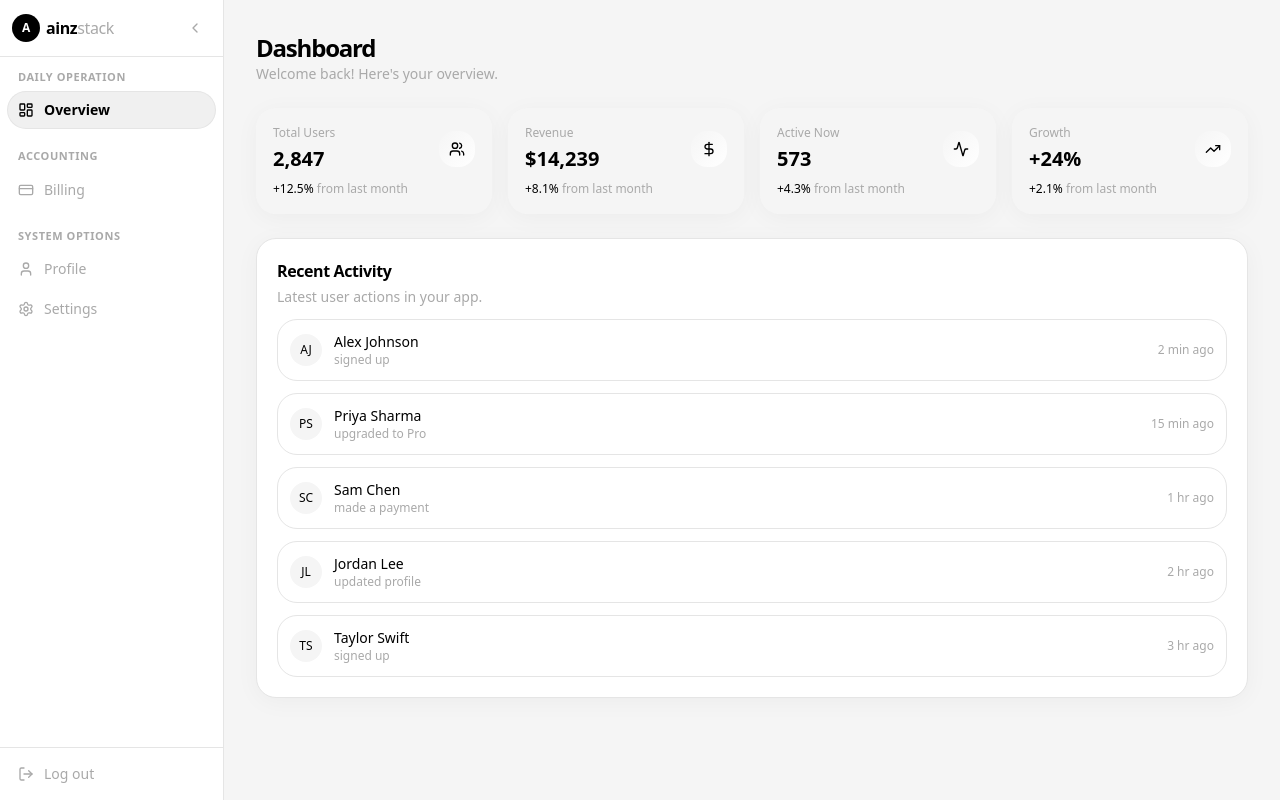
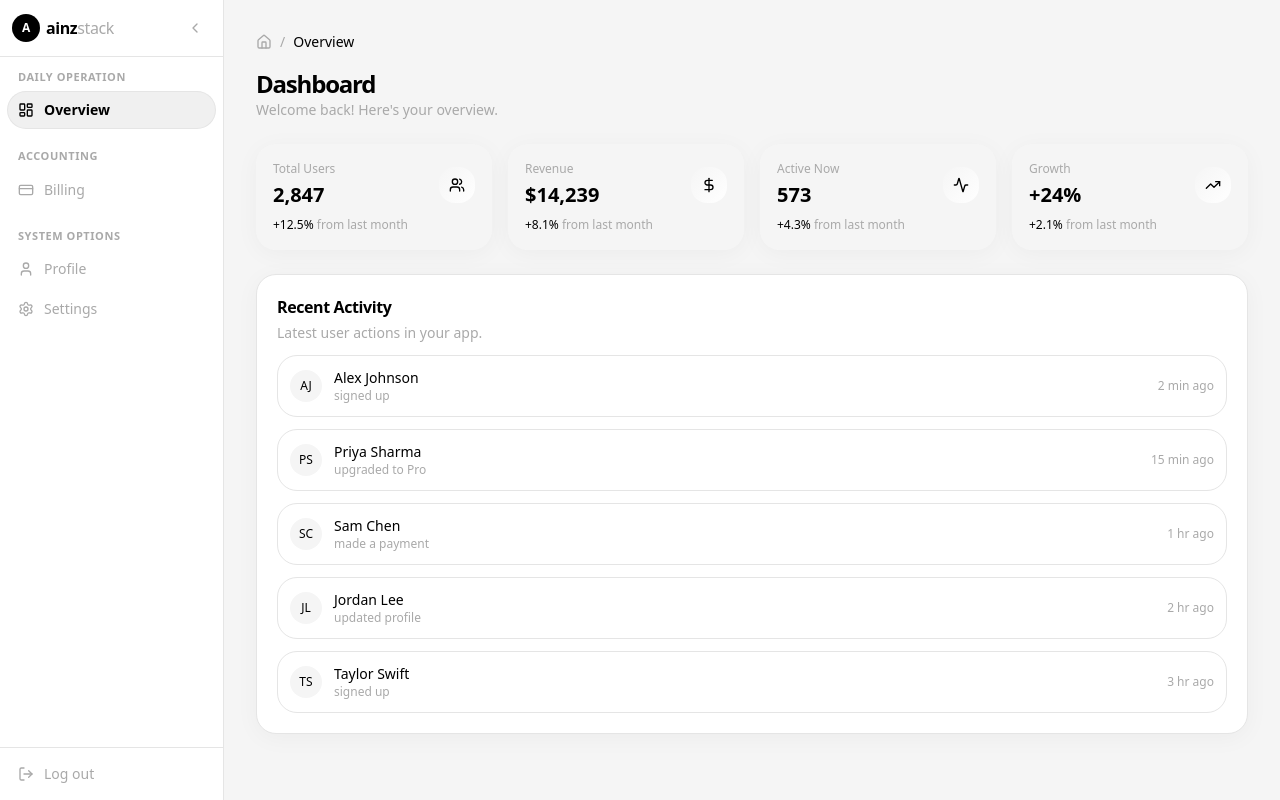
Before and after one commit to JCFcodex/ainz-stack, a Next.js app: page /dashboard in a window 1280 px wide. Built offline with nearby package versions, Linux system fonts and the light colour scheme.

Commit message:
`feat: add breadcrumbs to all dashboard pages`

```diff
--- a/src/app/(dashboard)/dashboard/billing/page.tsx
+++ b/src/app/(dashboard)/dashboard/billing/page.tsx
@@ -1,5 +1,5 @@
 import type { Metadata } from "next";
-import { Check, CreditCard, ExternalLink } from "lucide-react";
+import { Check, CreditCard, ExternalLink, Home } from "lucide-react";
 import {
   createBillingPortalSession,
   createCheckoutSession,
@@ -129,6 +129,11 @@ export default async function BillingPage() {
   return (
     <div className="space-y-6">
       <div>
+        <div className="mb-4 flex items-center gap-2 text-sm text-muted-foreground">
+          <Home className="size-4" />
+          <span>/</span>
+          <span className="font-medium text-foreground">Billing</span>
+        </div>
         <h1 className="text-2xl font-semibold tracking-tighter">Billing</h1>
         <p className="text-sm text-muted-foreground">
           Manage your plan and payment method.
--- a/src/app/(dashboard)/dashboard/page.tsx
+++ b/src/app/(dashboard)/dashboard/page.tsx
@@ -1,5 +1,5 @@
 import type { Metadata } from "next";
-import { Users, DollarSign, Activity, TrendingUp } from "lucide-react";
+import { Users, DollarSign, Activity, TrendingUp, Home } from "lucide-react";
 import {
   Card,
   CardContent,
@@ -54,6 +54,11 @@ export default function DashboardPage() {
       {/* Header */}
       <FadeIn>
         <div>
+          <div className="mb-4 flex items-center gap-2 text-sm text-muted-foreground">
+            <Home className="size-4" />
+            <span>/</span>
+            <span className="font-medium text-foreground">Overview</span>
+          </div>
           <h1 className="text-2xl font-semibold tracking-tighter">Dashboard</h1>
           <p className="text-sm text-muted-foreground">
             Welcome back! Here&apos;s your overview.
--- a/src/app/(dashboard)/dashboard/profile/page.tsx
+++ b/src/app/(dashboard)/dashboard/profile/page.tsx
@@ -1,8 +1,6 @@
 import type { Metadata } from "next";
-import {
-  ChangePasswordForm,
-  ProfileForm,
-} from "@/components/forms";
+import { Home } from "lucide-react";
+import { ChangePasswordForm, ProfileForm } from "@/components/forms";
 import { Input } from "@/components/ui/input";
 import { Label } from "@/components/ui/label";
 import {
@@ -55,6 +53,11 @@ export default async function ProfilePage() {
   return (
     <div className="space-y-6">
       <div>
+        <div className="mb-4 flex items-center gap-2 text-sm text-muted-foreground">
+          <Home className="size-4" />
+          <span>/</span>
+          <span className="font-medium text-foreground">Profile</span>
+        </div>
         <h1 className="text-2xl font-semibold tracking-tighter">Profile</h1>
         <p className="text-sm text-muted-foreground">
           Manage your personal information.
--- a/src/app/(dashboard)/dashboard/settings/page.tsx
+++ b/src/app/(dashboard)/dashboard/settings/page.tsx
@@ -1,4 +1,5 @@
 import type { Metadata } from "next";
+import { Home } from "lucide-react";
 import { Badge } from "@/components/ui/badge";
 import { Button } from "@/components/ui/button";
 import {
@@ -38,6 +39,11 @@ export default async function SettingsPage() {
   return (
     <div className="space-y-6">
       <div>
+        <div className="mb-4 flex items-center gap-2 text-sm text-muted-foreground">
+          <Home className="size-4" />
+          <span>/</span>
+          <span className="font-medium text-foreground">Settings</span>
+        </div>
         <h1 className="text-2xl font-semibold tracking-tighter">Settings</h1>
         <p className="text-sm text-muted-foreground">
           Manage your app preferences.
```
